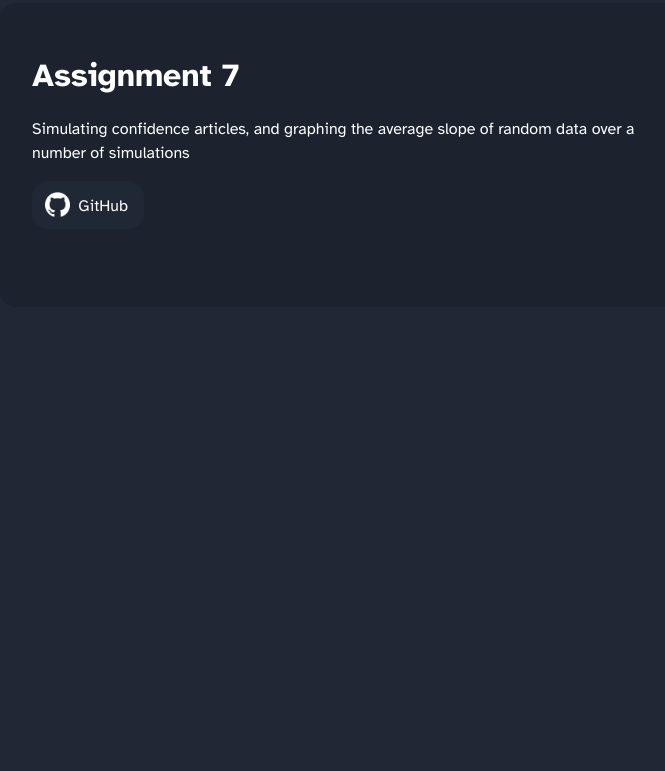
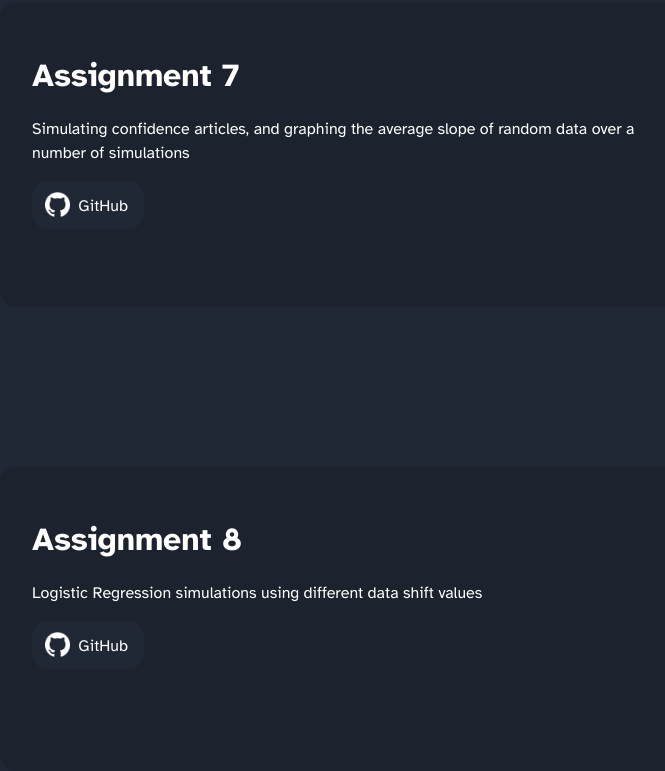
Before and after one commit to gracedes/gracedes.github.io, a plain HTML site: page assignments/index.html in a window 1280 px wide. Shown: the part 2941-3712 px from the top of the page, without its empty margins (160-825 px from the left). Before the commit the page ends 3248 px from the top, so only its background shows below. Drawn offline with Linux system fonts and the light colour scheme.

Commit message:
added assignment 8

```diff
--- a/assignments/index.html
+++ b/assignments/index.html
@@ -88,6 +88,16 @@
                     </div>
                 </a>
             </div>
+            <div class="text" style="width:40pc;height:15pc;margin-top:10pc;margin-left:10pc;background-color:#1c232f;border-radius:1pc;">
+                <h1>Assignment 8</h1>
+                <p>Logistic Regression simulations using different data shift values</p>
+                <a href="https://github.com/gracedes/gracedes-assignment-8" target="_blank">
+                    <div class="hdiv" style="width:7pc;height:3pc;background-color:#202735;border-radius:1pc;">
+                        <img src="/images/icons/contact/github.png" alt="GitHub" height="25" style="float:left;margin-left:0.8pc; margin-top:0.7pc;">
+                        <p style="float:right;margin-top:0.8pc;margin-right:1pc;">GitHub</p>
+                    </div>
+                </a>
+            </div>
         </div>
     </body>
 </html>
```
